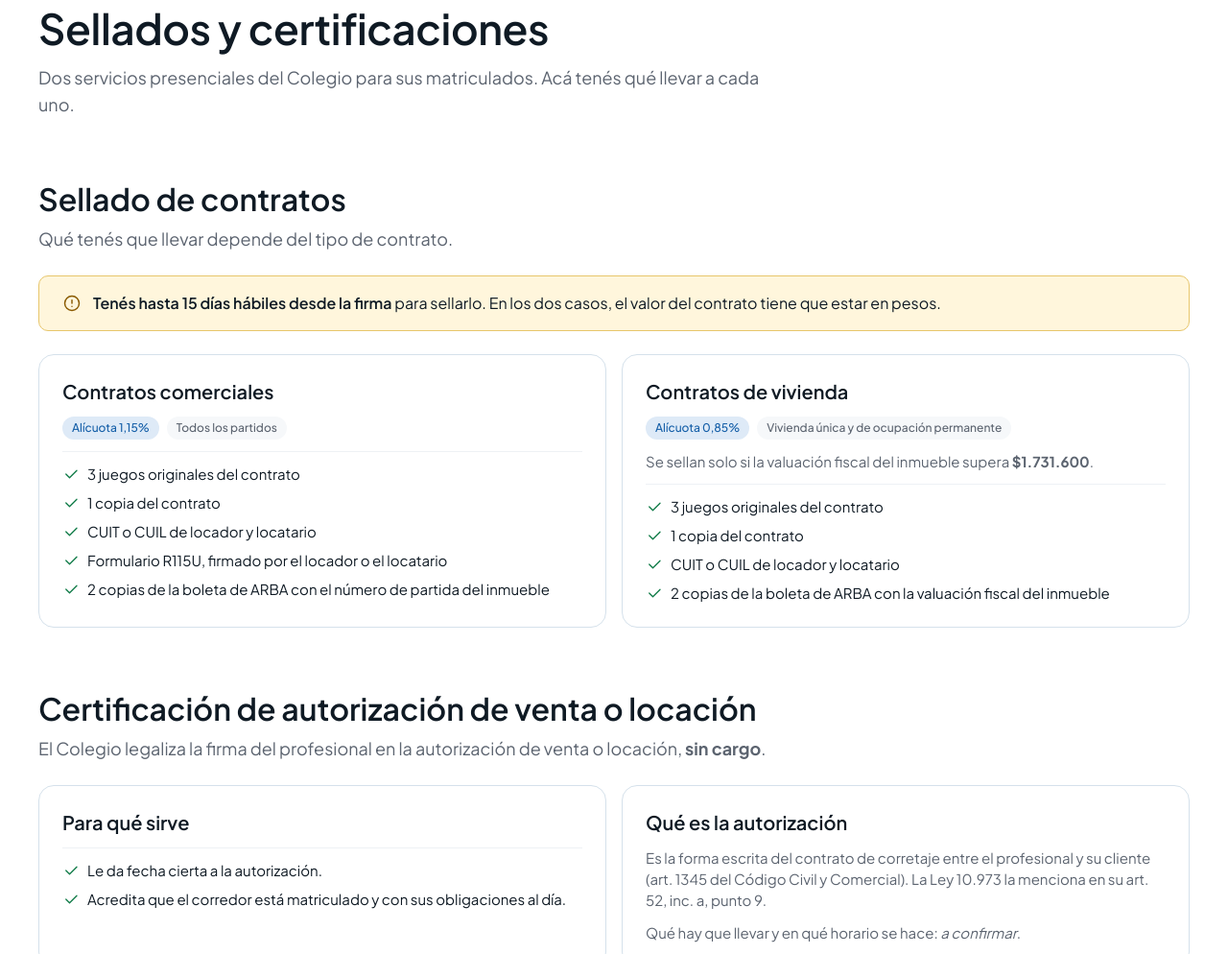
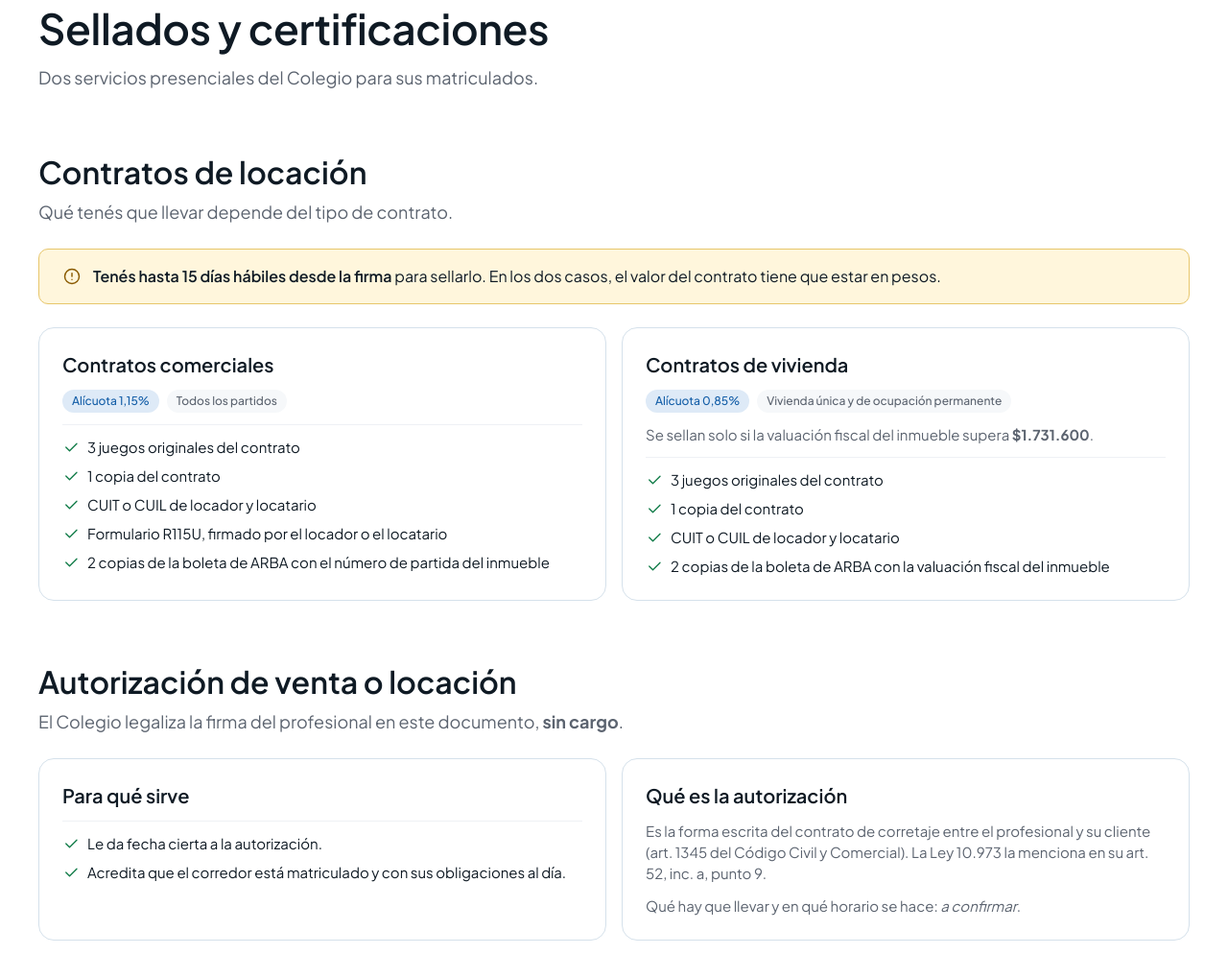
Before and after one commit to beatlab-io/cmcpsi-prototipos, a plain HTML site: page tramites/sellados-certificaciones/index.html in a window 1280 px wide. Shown: the part 262-1256 px from the top of the page at 96% size. Drawn offline with Linux system fonts and the light colour scheme.

Commit message:
Sellados: menos repetición en títulos y bajada; versión en CSS y JS compartidos para evitar caché vieja
Co-Authored-By: Claude Opus 5.5 <noreply@anthropic.com>

```diff
--- a/tramites/sellados-certificaciones/index.html
+++ b/tramites/sellados-certificaciones/index.html
@@ -8,7 +8,7 @@
 <link rel="preconnect" href="https://fonts.googleapis.com">
 <link rel="preconnect" href="https://fonts.gstatic.com" crossorigin>
 <link href="https://fonts.googleapis.com/css2?family=Plus+Jakarta+Sans:wght@400;500;600;700&display=swap" rel="stylesheet">
-<link rel="stylesheet" href="../../_shared/cmcpsi.css">
+<link rel="stylesheet" href="../../_shared/cmcpsi.css?v=1794855954">
 <style>
 .layout{display:grid;grid-template-columns:minmax(0,680px) minmax(0,1fr);gap:var(--sp-64);align-items:start}
 .facts{list-style:none;display:grid;gap:var(--sp-12);margin:var(--sp-24) 0 0}
@@ -144,11 +144,11 @@ select.control:invalid{color:var(--text-muted)}
 
     <div class="page-head" style="margin-bottom:0">
       <h1 class="t-h1">Sellados y certificaciones</h1>
-      <p class="t-lead">Dos servicios presenciales del Colegio para sus matriculados. Acá tenés qué llevar a cada uno.<span class="note-pin">1</span></p>
+      <p class="t-lead">Dos servicios presenciales del Colegio para sus matriculados.<span class="note-pin">1</span></p>
     </div>
 
     <section class="block" id="sellado" aria-labelledby="t-sellado">
-      <h2 id="t-sellado">Sellado de contratos</h2>
+      <h2 id="t-sellado">Contratos de locación</h2>
       <p class="lead">Qué tenés que llevar depende del tipo de contrato.</p>
       <div class="aviso" role="note"><svg class="icon" aria-hidden="true"><use href="#i-alert"/></svg><span><strong>Tenés hasta 15 días hábiles desde la firma</strong> para sellarlo. En los dos casos, el valor del contrato tiene que estar en pesos.</span></div>
       <div class="two">
@@ -167,8 +167,8 @@ select.control:invalid{color:var(--text-muted)}
     </section>
 
     <section class="block" id="certificacion" aria-labelledby="t-cert">
-      <h2 id="t-cert">Certificación de autorización de venta o locación</h2>
-      <p class="lead">El Colegio legaliza la firma del profesional en la autorización de venta o locación, <strong>sin cargo</strong>.</p>
+      <h2 id="t-cert">Autorización de venta o locación</h2>
+      <p class="lead">El Colegio legaliza la firma del profesional en este documento, <strong>sin cargo</strong>.</p>
       <div class="two">
         <article class="card">
           <h3>Para qué sirve</h3>
@@ -223,12 +223,12 @@ select.control:invalid{color:var(--text-muted)}
   t.addEventListener('click',function(){var on=document.body.classList.toggle('show-notes');t.setAttribute('aria-pressed',on);t.textContent=on?'Ocultar notas':'Ver notas de diseño';});
   var m=document.querySelector('.menu-btn'),n=document.getElementById('nav');
   m.addEventListener('click',function(){var o=n.classList.toggle('open');m.setAttribute('aria-expanded',o);m.setAttribute('aria-label',o?'Cerrar menú':'Abrir menú');});
-  var css=document.querySelector('link[href$="_shared/cmcpsi.css"]');if(css){var root=css.getAttribute('href').replace('_shared/cmcpsi.css','')||'./';var bc=document.querySelector('.breadcrumb li:first-child a');if(bc&&bc.getAttribute('href')==='#')bc.setAttribute('href',root);}
+  var css=document.querySelector('link[href*="_shared/cmcpsi.css"]');if(css){var root=css.getAttribute('href').split('_shared/')[0]||'./';var bc=document.querySelector('.breadcrumb li:first-child a');if(bc&&bc.getAttribute('href')==='#')bc.setAttribute('href',root);}
   var toast=document.createElement('div');toast.setAttribute('role','status');toast.style.cssText='position:fixed;left:50%;bottom:24px;transform:translateX(-50%);background:#1b2430;color:#fff;font:500 14px/20px "Plus Jakarta Sans",system-ui,sans-serif;padding:10px 18px;border-radius:999px;box-shadow:0 8px 24px rgba(15,26,36,.25);z-index:80;opacity:0;transition:opacity .2s;pointer-events:none';document.body.appendChild(toast);var tt;
   document.querySelectorAll('a[href="#"]').forEach(function(a){a.addEventListener('click',function(e){e.preventDefault();toast.textContent='Esta sección no forma parte del prototipo';toast.style.opacity='1';clearTimeout(tt);tt=setTimeout(function(){toast.style.opacity='0';},2200);});});
-  var l=document.querySelector('link[href$="_shared/cmcpsi.css"]');
-  if(l&&document.querySelector('section.view')){var sc=document.createElement('script');sc.src=l.getAttribute('href').replace('cmcpsi.css','proto-nav.js');document.body.appendChild(sc);}
-  if(l&&document.querySelector('.select-wrap select')){var ss=document.createElement('script');ss.src=l.getAttribute('href').replace('cmcpsi.css','select.js');document.body.appendChild(ss);}
+  var l=document.querySelector('link[href*="_shared/cmcpsi.css"]');
+  if(l&&document.querySelector('section.view')){var sc=document.createElement('script');sc.src=l.getAttribute('href').replace(/cmcpsi[.]css.*$/,'proto-nav.js?v=1794855954');document.body.appendChild(sc);}
+  if(l&&document.querySelector('.select-wrap select')){var ss=document.createElement('script');ss.src=l.getAttribute('href').replace(/cmcpsi[.]css.*$/,'select.js?v=1794855954');document.body.appendChild(ss);}
 })();
 </script>
 </body>
```
Also changed, not shown: tramites/antes-de-iniciar/index.html (+5 -5 lines), tramites/colegiacion/index.html (+6 -6 lines), tramites/denuncias/fiscalizacion/index.html (+6 -6 lines), tramites/denuncias/index.html (+5 -5 lines), tramites/denuncias/profesional/index.html (+6 -6 lines), tramites/fianza/index.html (+6 -6 lines), tramites/index.html (+5 -5 lines), tramites/matriculacion/index.html (+6 -6 lines), tramites/pasividad-suspension/index.html (+6 -6 lines), tramites/requisitos-y-documentacion/index.html (+5 -5 lines), tramites/traslado/index.html (+6 -6 lines), tramites/turnos-fiscalizacion/index.html (+5 -5 lines).
